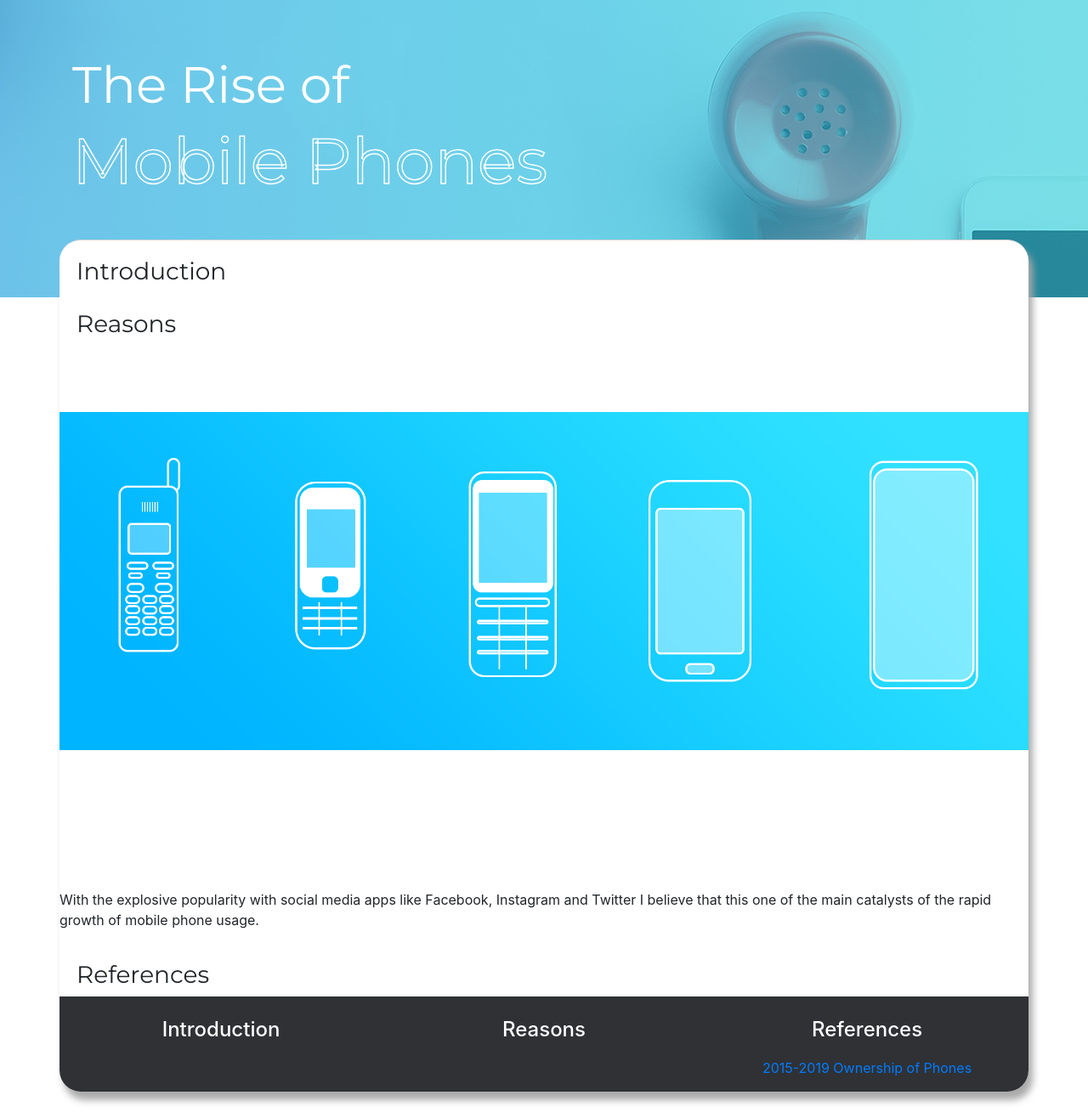
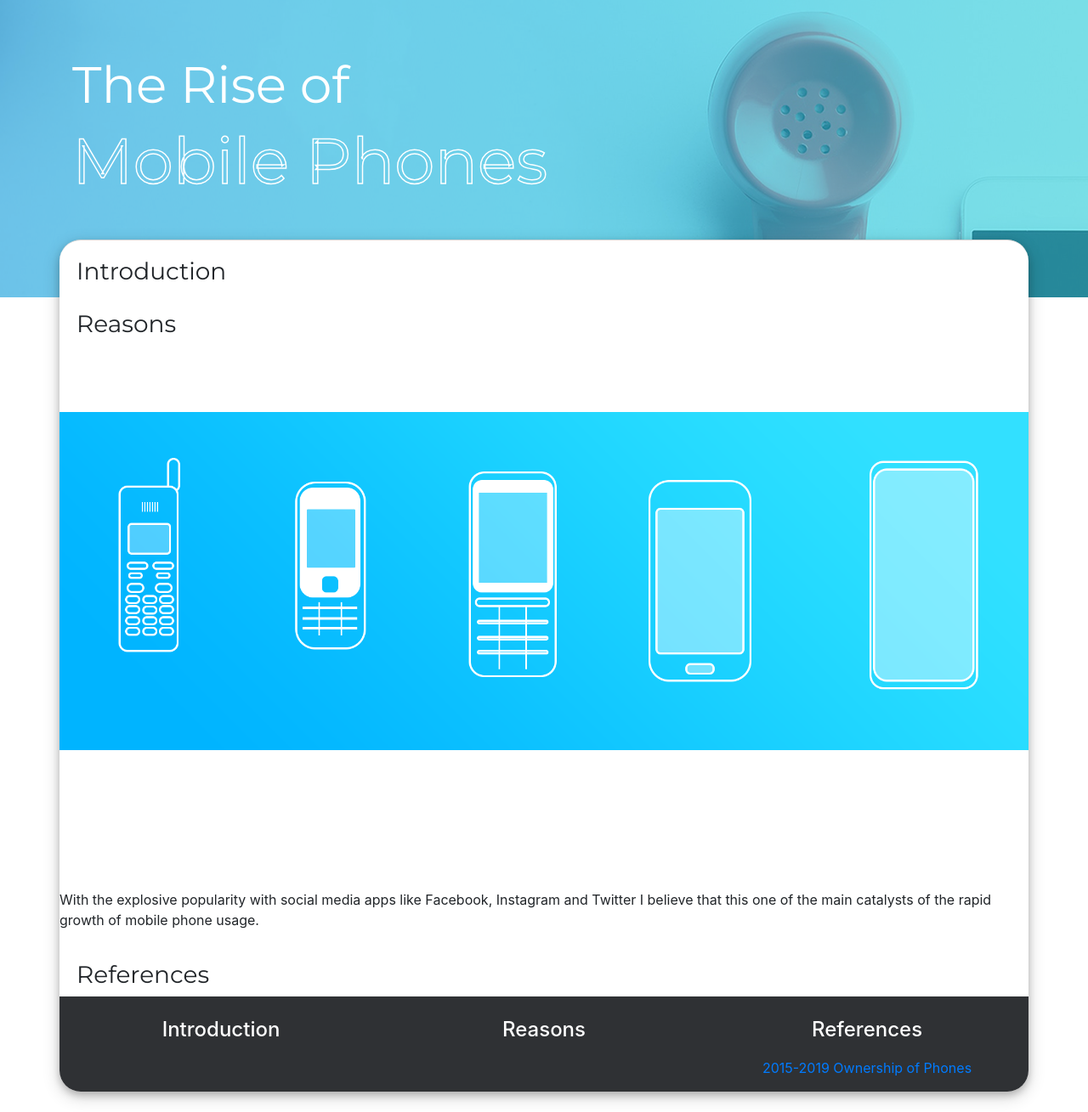
Before and after one commit to JTBuddy/Infographics_FinalProject, a PHP site: page / in a window 1280 px wide. Shown: the whole page at 85% size. Run offline with PHP 8.4, Linux system fonts and the light colour scheme; some libraries are stand-ins or nearby versions.

Commit message:
Update Styles.css
Changed Box Shadow

```diff
--- a/Styles.css
+++ b/Styles.css
@@ -12,7 +12,7 @@
     z-index: 1;
     margin-top: -100px;
     border-radius: 25px;
-    box-shadow: 5px 10px 8px #aaaaaa;
+    box-shadow: 0 4px 8px 0 rgba(0, 0, 0, 0.2), 0 6px 20px 0 rgba(0, 0, 0, 0.19);
     border-top: 1px solid lightgrey;
     border-bottom: #2f3134 solid 0px;
     background-color: white;
```
